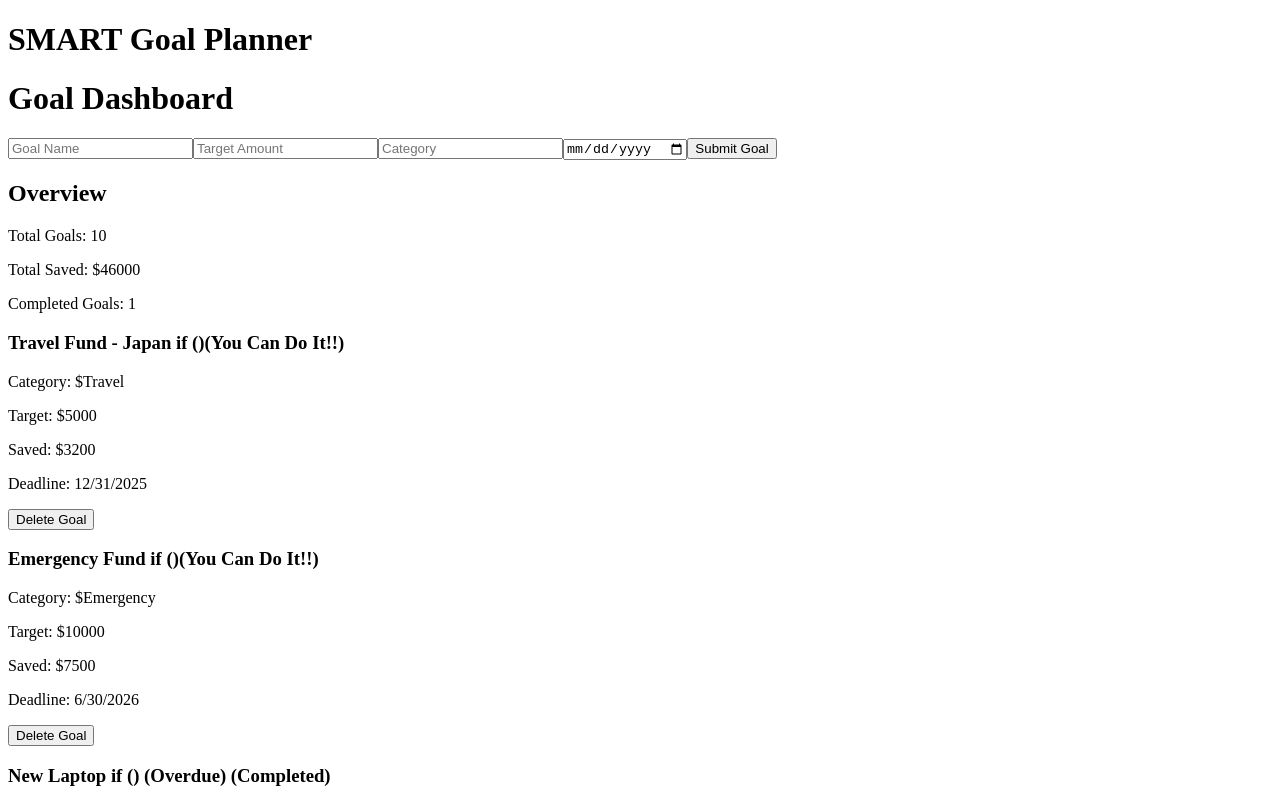
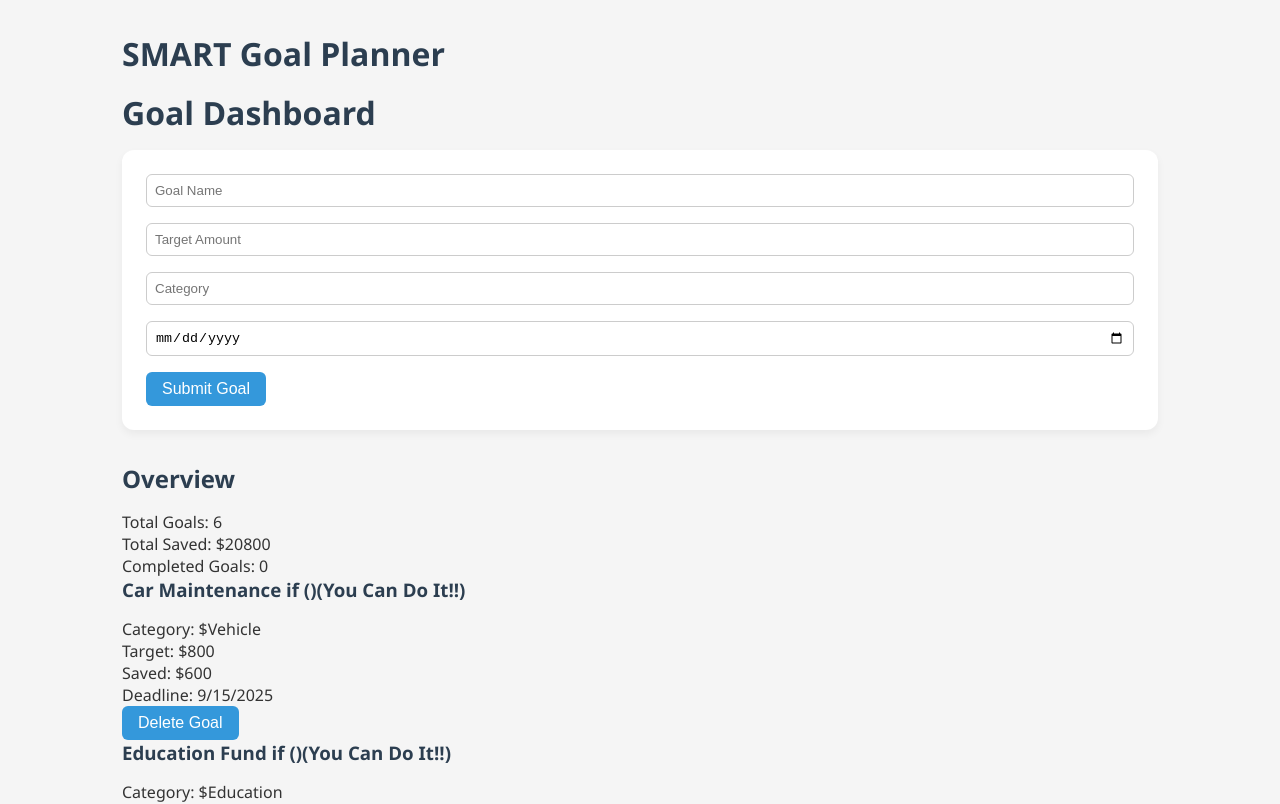
Before and after one commit to nnat3/Goal-tracker, a React (Vite) app: page / in a window 1280 px wide. Shown: the top 804 px of the page. Built offline with nearby package versions, Linux system fonts and the light colour scheme; data requests are answered from the project's data file.

Commit message:
Basic style composed

```diff
--- a/db.json
+++ b/db.json
@@ -1,187 +1,58 @@
 {
-
   "goals": [
-
     {
-
-      "id": "1",
-
-      "name": "Travel Fund - Japan",
-
-      "targetAmount": 5000,
-
-      "savedAmount": 3200,
-
-      "category": "Travel",
-
-      "deadline": "2025-12-31",
-
-      "createdAt": "2024-01-15"
-
+      "id": "5",
+      "name": "Car Maintenance",
+      "targetAmount": 800,
+      "savedAmount": 600,
+      "category": "Vehicle",
+      "deadline": "2025-09-15",
+      "createdAt": "2024-06-01"
     },
-
     {
-
-      "id": "2",
-
-      "name": "Emergency Fund",
-
-      "targetAmount": 10000,
-
-      "savedAmount": 7500,
-
-      "category": "Emergency",
-
-      "deadline": "2026-06-30",
-
-      "createdAt": "2023-05-01"
-
+      "id": "6",
+      "name": "Education Fund",
+      "targetAmount": 20000,
+      "savedAmount": 5000,
+      "category": "Education",
+      "deadline": "2028-01-01",
+      "createdAt": "2024-04-20"
     },
-
     {
-
-      "id": "3",
-
-      "name": "New Laptop",
-
-      "targetAmount": 1500,
-
-      "savedAmount": 1500,
-
+      "id": "7",
+      "name": "Holiday Gifts",
+      "targetAmount": 1000,
+      "savedAmount": 200,
+      "category": "Shopping",
+      "deadline": "2024-08-10",
+      "createdAt": "2024-07-01"
+    },
+    {
+      "id": "8",
+      "name": "New Phone",
+      "targetAmount": 1200,
+      "savedAmount": 0,
       "category": "Electronics",
-
-      "deadline": "2024-07-20",
-
-      "createdAt": "2024-03-10"
-
+      "deadline": "2025-01-31",
+      "createdAt": "2024-07-10"
     },
-
     {
-
-      "id": "4",
-
-      "name": "Down Payment - House",
-
-      "targetAmount": 50000,
-
-      "savedAmount": 12000,
-
-      "category": "Real Estate",
-
-      "deadline": "2027-12-31",
-
-      "createdAt": "2024-02-01"
-
+      "id": "9",
+      "name": "Retirement Savings",
+      "targetAmount": 100000,
+      "savedAmount": 15000,
+      "category": "Retirement",
+      "deadline": "2035-01-01",
+      "createdAt": "2023-01-01"
     },
-
     {
-
-      "id": "5",
-
-      "name": "Car Maintenance",
-
-      "targetAmount": 800,
-
-      "savedAmount": 600,
-
-      "category": "Vehicle",
-
-      "deadline": "2025-09-15",
-
-      "createdAt": "2024-06-01"
-
-    },
-
-    {
-
-      "id": "6",
-
-      "name": "Education Fund",
-
-      "targetAmount": 20000,
-
-      "savedAmount": 5000,
-
-      "category": "Education",
-
-      "deadline": "2028-01-01",
-
-      "createdAt": "2024-04-20"
-
-    },
-
-    {
-
-      "id": "7",
-
-      "name": "Holiday Gifts",
-
-      "targetAmount": 1000,
-
-      "savedAmount": 200,
-
-      "category": "Shopping",
-
-      "deadline": "2024-08-10",
-
-      "createdAt": "2024-07-01"
-
-    },
-
-    {
-
-      "id": "8",
-
-      "name": "New Phone",
-
-      "targetAmount": 1200,
-
-      "savedAmount": 0,
-
-      "category": "Electronics",
-
-      "deadline": "2025-01-31",
-
-      "createdAt": "2024-07-10"
-
-    },
-
-    {
-
-      "id": "9",
-
-      "name": "Retirement Savings",
-
-      "targetAmount": 100000,
-
-      "savedAmount": 15000,
-
-      "category": "Retirement",
-
-      "deadline": "2035-01-01",
-
-      "createdAt": "2023-01-01"
-
-    },
-
-    {
-
       "id": "10",
-
       "name": "Home Renovation",
-
       "targetAmount": 7500,
-
-      "savedAmount": 1000,
-
+      "savedAmount": null,
       "category": "Home",
-
       "deadline": "2025-03-31",
-
       "createdAt": "2024-05-15"
-
     }
-
   ]
-
 }
--- a/src/App.css
+++ b/src/App.css
@@ -0,0 +1,59 @@
+* {
+  box-sizing: border-box;
+  margin: 0;
+  padding: 0;
+}
+
+body {
+  font-family: 'Segoe UI', Tahoma, Geneva, Verdana, sans-serif;
+  background-color: whitesmoke;
+  color: #333333;
+
+}
+
+/* Container for the app */
+.app-container {
+  max-width: 1100px;
+  margin: 0 auto;
+  padding: 32px;
+}
+
+/* Headings */
+h1, h2, h3 {
+  color: #2c3e50;
+  margin-bottom: 16px;
+}
+
+/* button */
+button {
+  background-color: #3498db;
+  color: #fff;
+  border: none;
+  padding: 8px 16px;
+  border-radius: 6px;
+  font-size: 16px;
+  cursor: pointer;
+  transition: background-color 0.2s ease;
+}
+
+button:hover {
+  background-color: #2980b9;
+}
+
+/* Input styled */
+input, select {
+  padding: 8px;
+  border-radius: 6px;
+  border: 1px solid #ccc;
+  width: 100%;
+  margin-bottom: 16px;
+}
+
+/* Form layout */
+form {
+  background-color: #fff;
+  padding: 24px;
+  border-radius: 12px;
+  box-shadow: 0 4px 8px rgba(0, 0, 0, 0.05);
+  margin-bottom: 32px;
+}
--- a/src/App.jsx
+++ b/src/App.jsx
@@ -1,5 +1,6 @@
 import { useEffect, useState } from 'react';
 import Dashboard from './components/Dashboard';
+import './App.css';
 
 function App() {
   const [goals, setGoals] = useState([]);
@@ -11,7 +12,7 @@ function App() {
   }, []);
 
   return (
-    <div className="app">
+    <div className="app-container">
       <h1> SMART Goal Planner</h1>
       <Dashboard goals={goals} setGoals={setGoals} />
     </div>
--- a/src/components/DepositSavings.jsx
+++ b/src/components/DepositSavings.jsx
@@ -7,8 +7,8 @@ function DepositSavings({ goals, setGoals }) {
     const handleDeposit = (e) => {
         e.preventDefault();
 
-        const goalToUpdate = goal.find((g) => g.id === chosenId)
-        const newAmount = goal.savedAmount + parseFloat(amount)
+        const goalToUpdate = goals.find((g) => g.id === chosenId)
+        const newAmount = goals.savedAmount + parseFloat(amount)
 
         fetch(`http://localhost:3000/goals/${chosenId}`, {
             method: 'PATCH',
```
